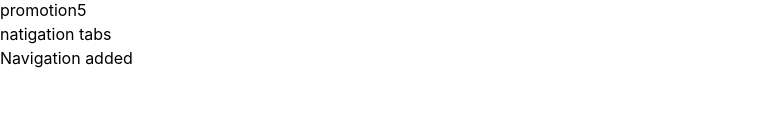
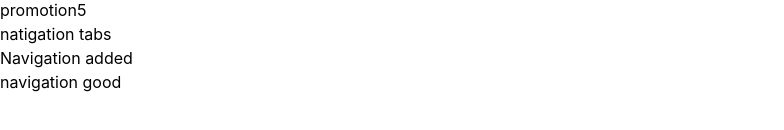
Before and after one commit to UmiduKaushika97/promotion-project, a React (Vite) app: page / in a window 1280 px wide. Shown: the part 246-376 px from the top of the page, without its empty margins (0-784 px from the left). Built offline with nearby package versions, Linux system fonts and the light colour scheme.

Commit message:
navigation create

```diff
--- a/src/App.tsx
+++ b/src/App.tsx
@@ -20,6 +20,8 @@ function App() {
 <h4>promotion5</h4>
 <p>natigation tabs</p>
 <h5>Navigation added </h5>
+<p>navigation good</p>
+
     </>
   )
 }
```
